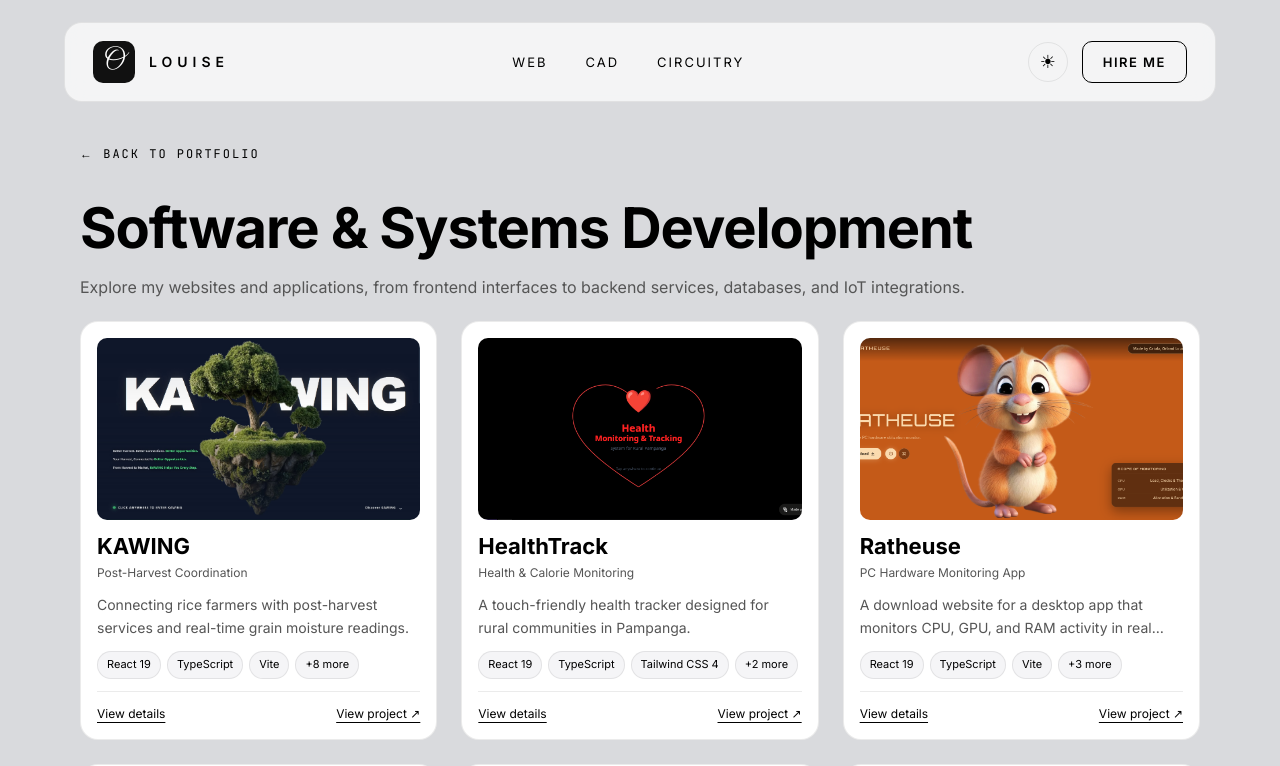
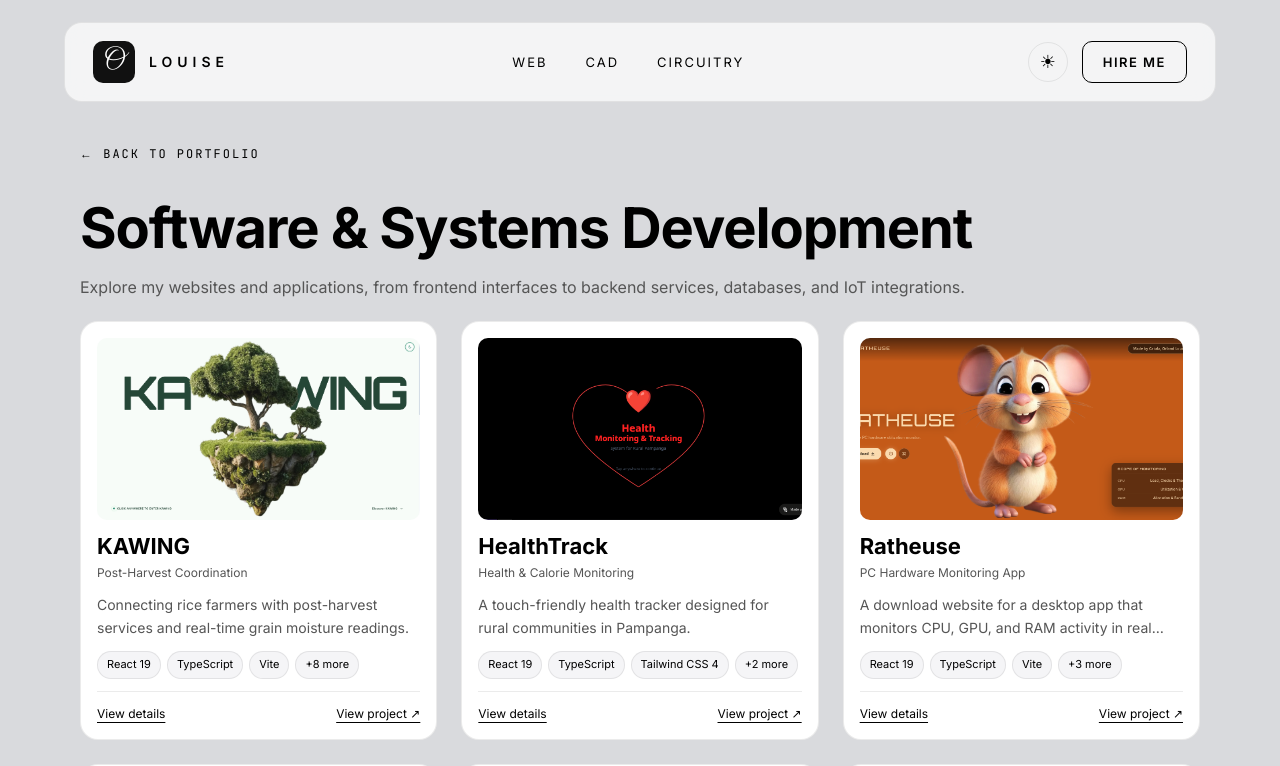
Before and after one commit to LouiseCatala/Catala-Portfolio, a Next.js app: page /work in a window 1280 px wide. Shown: the top 766 px of the page. Built offline with nearby package versions, Linux system fonts and the light colour scheme.

Commit message:
update KAWING project thumbnail

```diff
--- a/data/content.js
+++ b/data/content.js
@@ -35,7 +35,7 @@ export const projects = [
       "PalaySense",
       "Intel NUC"
     ],
-    "img": "/images/projects/kawing.jpg",
+    "img": "/images/projects/kawing-thumbnail.png",
     "href": "https://kawingph.com",
     "liveUrl": "https://kawingph.com",
     "category": "web-iot"
```
Also changed, not shown: public/images/projects/kawing-thumbnail.png (added).
